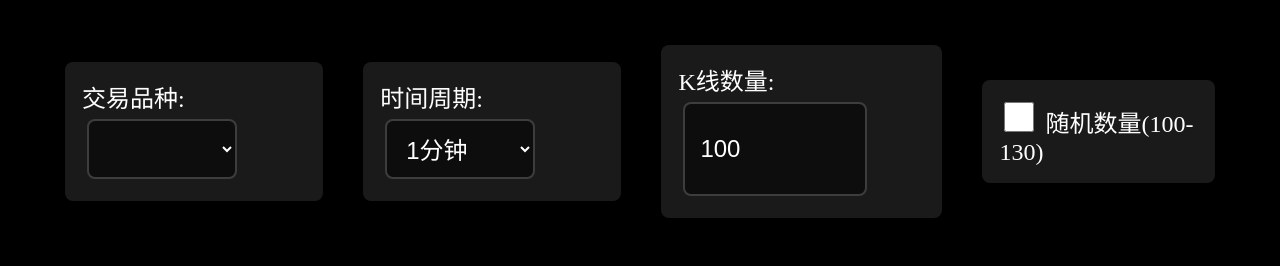
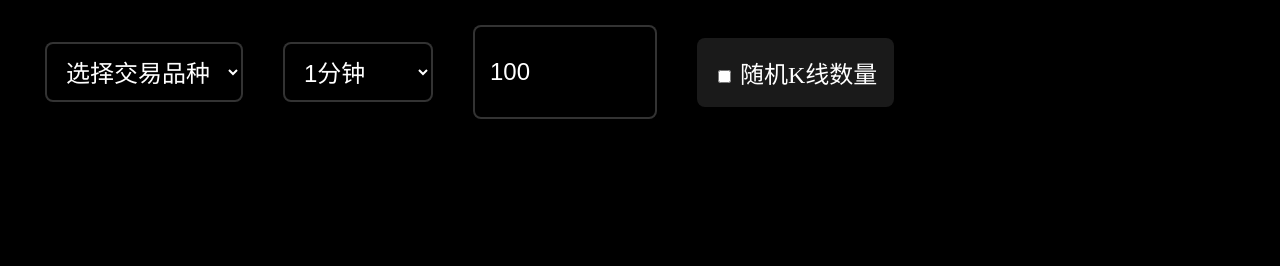
Before and after one commit to bytebitgo/my-candle-charts, a website built with Vite: page tv-app/src/index.html in a window 1280 px wide. Built offline with nearby package versions, Linux system fonts and the light colour scheme.

Commit message:
更新android-tv.yml以安装vite并设置CI环境变量；修改package.json以更新依赖版本；优化index.html中的控件结构和样式。

```diff
--- a/tv-app/src/index.html
+++ b/tv-app/src/index.html
@@ -5,37 +5,28 @@
     <meta name="viewport" content="width=device-width, initial-scale=1.0">
     <title>MT5 K线图</title>
     <link rel="stylesheet" href="./styles/main.css">
-    <script type="module" src="./js/main.js"></script>
 </head>
 <body>
     <div class="app-container">
-        <div class="controls-container">
         <div class="controls">
-                <label class="tv-focusable">
-                    交易品种:
-                    <select id="symbolSelect" class="tv-focusable"></select>
-                </label>
-                <label class="tv-focusable">
-                    时间周期:
-                    <select id="timeframeSelect" class="tv-focusable">
+            <select id="symbol-select" class="tv-focusable">
+                <option value="">选择交易品种</option>
+            </select>
+            <select id="timeframe-select" class="tv-focusable">
                 <option value="M1">1分钟</option>
                 <option value="M5">5分钟</option>
                 <option value="M15">15分钟</option>
-                        <option value="M30">30分钟</option>
                 <option value="H1">1小时</option>
+                <option value="H4">4小时</option>
+                <option value="D1">日线</option>
             </select>
+            <input type="number" id="kline-count" class="tv-focusable" value="100" min="50" max="200">
+            <label class="tv-focusable">
+                <input type="checkbox" id="random-count"> 随机K线数量
             </label>
-                <label class="tv-focusable">
-                    K线数量:
-                    <input type="number" id="klineCount" class="tv-focusable" value="100" min="50" max="200">
-                </label>
-                <label class="tv-focusable">
-                    <input type="checkbox" id="randomCount" class="tv-focusable">
-                    随机数量(100-130)
-                </label>
-            </div>
         </div>
         <div id="chart-container"></div>
     </div>
+    <script type="module" src="./js/main.js"></script>
 </body>
 </html>
```
Also changed, not shown: tv-app/package.json (+8 -11 lines), .github/workflows/android-tv.yml. Lines whose indentation alone changed are shown as unchanged.
